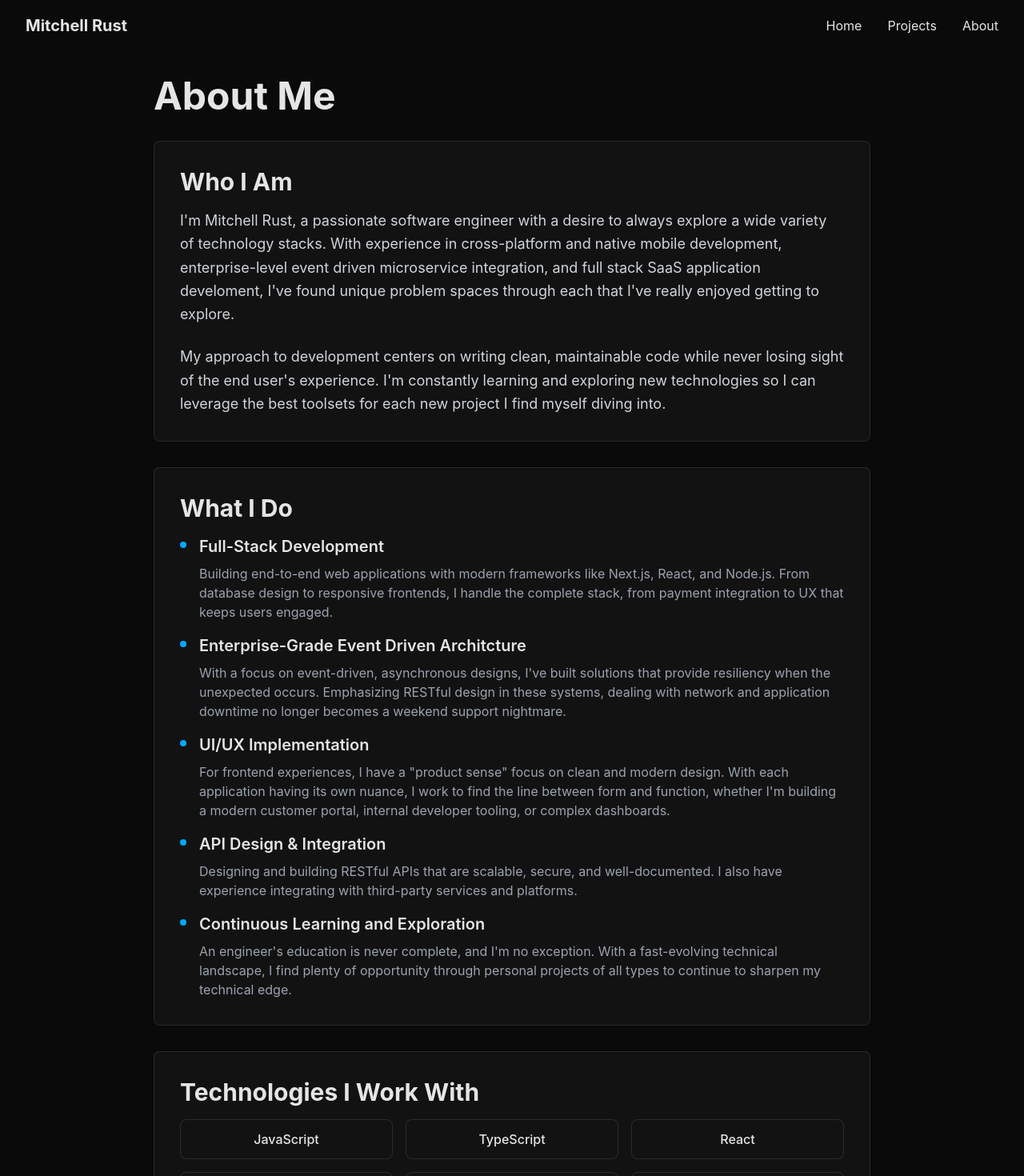
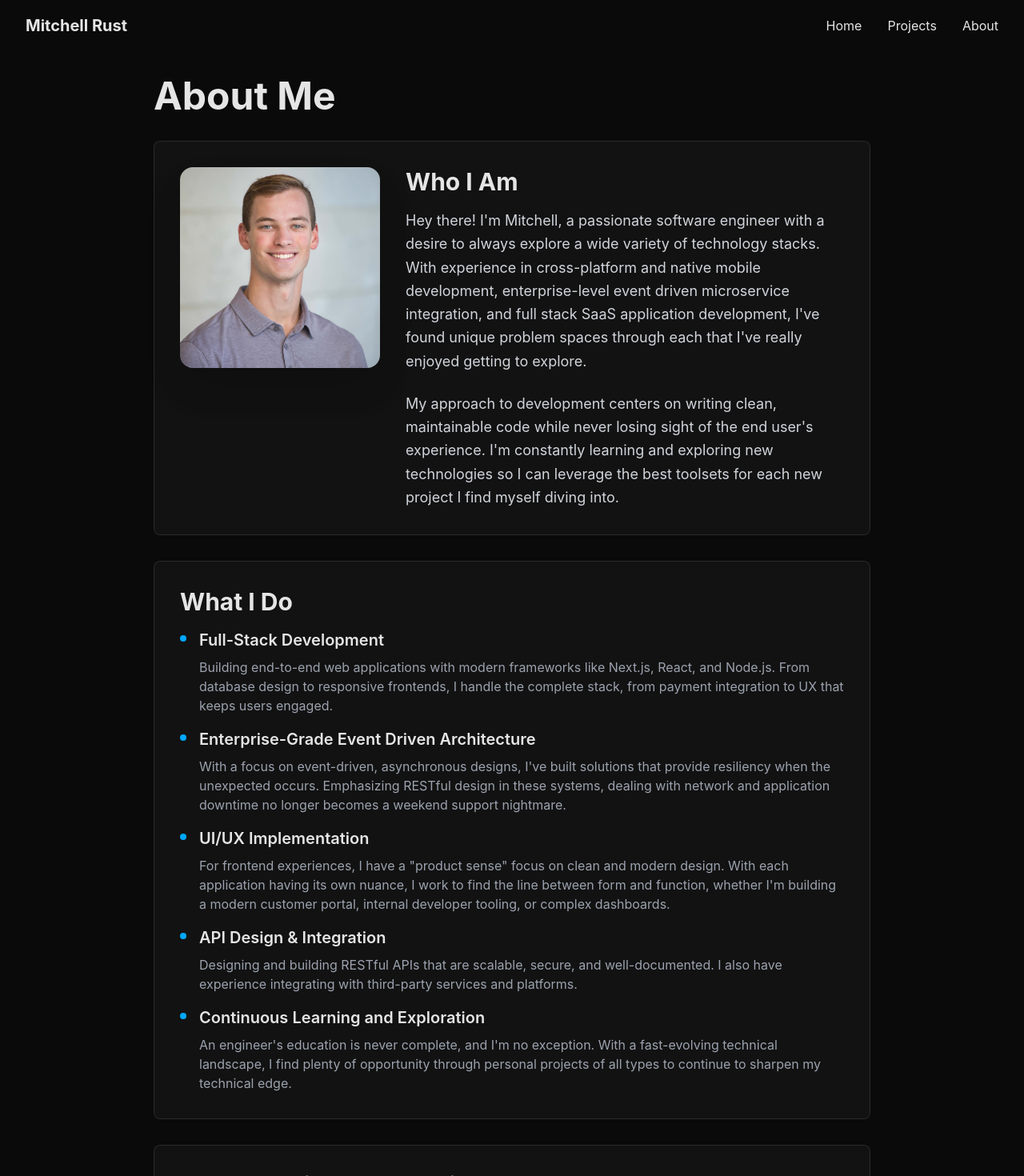
Before and after one commit to mitchellrust/mitchellrust.com, a Next.js app in the folder frontend/: page /about in a window 1280 px wide. Shown: the top 1470 px of the page at 80% size. Built offline with nearby package versions, Linux system fonts and the light colour scheme.

Commit message:
Add about image and reformat the page

```diff
--- a/frontend/app/about/page.tsx
+++ b/frontend/app/about/page.tsx
@@ -1,3 +1,5 @@
+import Image from 'next/image'
+
 export default function AboutPage() {
   return (
     <div className="min-h-screen pt-24 pb-16 px-4 sm:px-6 lg:px-8">
@@ -5,12 +7,23 @@ export default function AboutPage() {
         <h1 className="text-5xl font-bold mb-8">About Me</h1>
 
         <div className="glass rounded-lg p-8 mb-8">
+          <div className="flex flex-col md:flex-row gap-8 items-start">
+            <div className="flex-shrink-0 mx-auto md:mx-0">
+              <Image
+                src="/about_pic.jpg"
+                alt="picture of Mitchell"
+                width={250}
+                height={250}
+                className="rounded-2xl shadow-2xl hover:scale-105 transition-transform duration-300"
+              />
+            </div>
+            <div className="flex-1">
               <h2 className="text-3xl font-bold mb-4">Who I Am</h2>
               <p className="text-gray-300 text-lg leading-relaxed mb-6">
-            I'm Mitchell Rust, a passionate software engineer with a desire to always explore a
+                Hey there! I'm Mitchell, a passionate software engineer with a desire to always explore a
                 wide variety of technology stacks. With experience in cross-platform and native mobile development,
                 enterprise-level event driven microservice integration, and full stack SaaS application
-            develoment, I've found unique problem spaces through each that I've really enjoyed getting
+                development, I've found unique problem spaces through each that I've really enjoyed getting
                 to explore.
               </p>
               <p className="text-gray-300 text-lg leading-relaxed">
@@ -19,6 +32,8 @@ export default function AboutPage() {
                 new technologies so I can leverage the best toolsets for each new project I find
                 myself diving into.
               </p>
+            </div>
+          </div>
         </div>
 
         <div className="glass rounded-lg p-8 mb-8">
@@ -39,7 +54,7 @@ export default function AboutPage() {
             <div className="flex items-start">
               <div className="flex-shrink-0 w-2 h-2 mt-2 bg-[var(--accent)] rounded-full mr-4"></div>
               <div>
-                <h3 className="text-xl font-semibold mb-2">Enterprise-Grade Event Driven Architcture</h3>
+                <h3 className="text-xl font-semibold mb-2">Enterprise-Grade Event Driven Architecture</h3>
                 <p className="text-gray-400">
                   With a focus on event-driven, asynchronous designs, I've built solutions that provide
                   resiliency when the unexpected occurs. Emphasizing RESTful design in these systems, dealing
@@ -90,8 +105,8 @@ export default function AboutPage() {
           <h2 className="text-3xl font-bold mb-4">Technologies I Work With</h2>
           <div className="grid grid-cols-2 md:grid-cols-3 gap-4">
             {[
-              'JavaScript', 'TypeScript', 'React', 'Next.js', 'Node.js', 'Express',
-              'Tailwind CSS', 'Git', 'PostgreSQL', 'MongoDB', 'Docker', 'AWS'
+              'TypeScript', 'React', 'Next.js', 'Node.js', 'Express',
+              'Tailwind CSS', 'C#', '.NET', 'PostgreSQL', 'SQL Server', 'Docker', 'Azure'
             ].map((tech) => (
               <div
                 key={tech}
```
Also changed, not shown: frontend/public/about_pic.jpg (added). Lines whose indentation alone changed are shown as unchanged.
